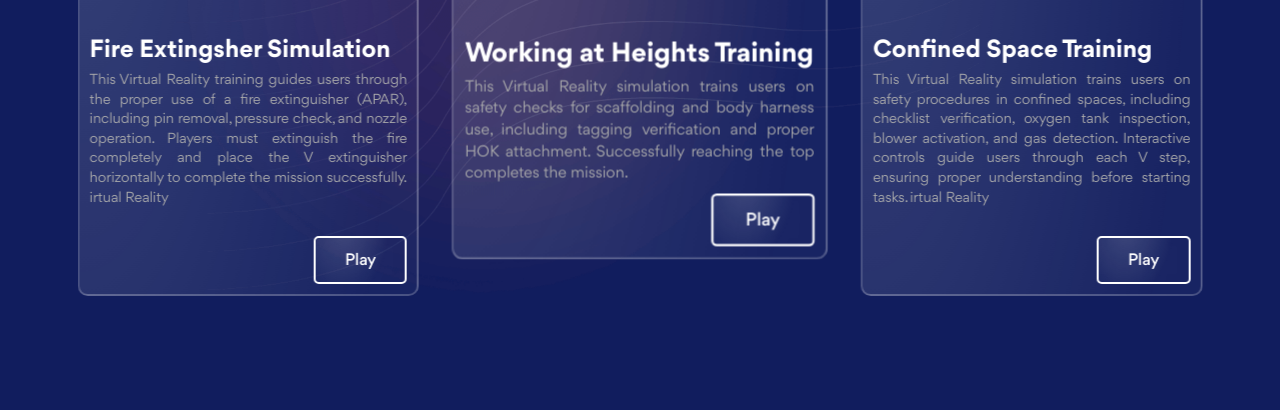
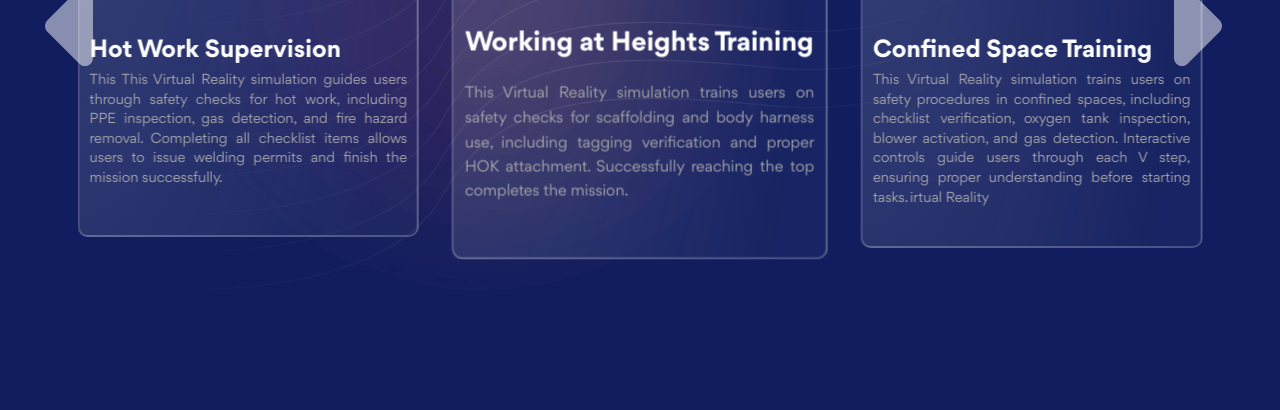
Before and after one commit to rizkitaufiq/augmee-compro, a Laravel app: page / in a window 1280 px wide. Shown: the part 3071-3481 px from the top of the page. Run offline with Laravel 12, Linux system fonts and the light colour scheme; some libraries are stand-ins or nearby versions.

Commit message:
feat: add content

```diff
--- a/resources/views/homepage/portfolio.blade.php
+++ b/resources/views/homepage/portfolio.blade.php
@@ -1,5 +1,6 @@
 <!-- start portfolio items -->
-<section class="live-tranding-area tranding_bg-shape rts-section-gapBottom rt_bg-secondary" id="portfolio">
+<section style="position: relative" class="live-tranding-area tranding_bg-shape rts-section-gapBottom rt_bg-secondary"
+    id="portfolio">
     <div class="container">
         <div class="row">
             <div class="col-12">
@@ -21,25 +22,21 @@
                                     <a href="#portfolio"><img
                                             style="width:100%; height:200px; object-fit:cover; border-radius:8px;"
                                             src="assets/images/product/game/working-at-heights-training.webp"
-                                            loading="lazy" alt="Nft_product"></a>
+                                            loading="lazy" alt="product"></a>
                                 </div>
-                                <div class="product-discription" style="flex-grow:1; margin:1rem 0;">
+                                <div class="product-discription" style="flex-grow:1;">
                                     <div class="product-left">
-                                        <h5 class="title" style="margin:0 0 0.5rem 0;">
+                                        <h5 class="title">
                                             Working at Heights
                                             Training
                                         </h5>
-                                        <p class="price"
-                                            style="margin:0; font-size:14px; line-height:1.4; text-align:justify;">This
+                                        <p class="price" style="margin:0; font-size:14px; text-align:justify;">This
                                             Virtual Reality simulation trains users on safety checks
                                             for scaffolding and
                                             body harness use, including tagging verification and proper HOK attachment.
                                             Successfully reaching the top completes the mission.
                                         </p>
                                     </div>
-                                </div>
-                                <div class="product-right" style="display:flex; justify-content: end;">
-                                    <a href="" class="rts-btn btn-secondary radious-5">Play</a>
                                 </div>
                             </div>
                             <!-- single slider End-->
@@ -53,7 +50,7 @@
                                     <a href="#portfolio"><img
                                             style="width:100%; height:200px; object-fit:cover; border-radius:8px;"
                                             src="assets/images/product/game/confined-space-training.webp" loading="lazy"
-                                            alt="Nft_product"></a>
+                                            alt="product"></a>
                                 </div>
                                 <div class="product-discription" style="flex-grow:1; margin:1rem 0;">
                                     <div class="product-left" style="margin-bottom: 2rem">
@@ -66,13 +63,9 @@
                                             procedures in confined
                                             spaces, including checklist verification, oxygen tank inspection, blower
                                             activation, and gas detection. Interactive controls guide users through each
-
                                             V step, ensuring proper understanding before starting tasks. irtual Reality
                                         </p>
                                     </div>
-                                </div>
-                                <div class="product-right" style="display:flex; justify-content: end;">
-                                    <a href="" class="rts-btn btn-secondary radious-5">Play</a>
                                 </div>
                             </div>
                             <!-- single slider End-->
@@ -86,7 +79,7 @@
                                     <a href="#portfolio"><img
                                             style="width:100%; height:200px; object-fit:cover; border-radius:8px;"
                                             src="assets/images/product/game/fire-extingsher-simulation.webp"
-                                            loading="lazy" alt="Nft_product"></a>
+                                            loading="lazy" alt="product"></a>
                                 </div>
                                 <div class="product-discription" style="flex-grow:1; margin:1rem 0;">
                                     <div class="product-left" style="margin-bottom: 2rem">
@@ -104,8 +97,35 @@
                                         </p>
                                     </div>
                                 </div>
-                                <div class="product-right" style="display:flex; justify-content: end;">
-                                    <a href="" class="rts-btn btn-secondary radious-5">Play</a>
+                            </div>
+                            <!-- single slider End-->
+                        </div>
+
+                        <div class="swiper-slide" style="height:100%; display:flex;">
+                            <!-- single slider -->
+                            <div class="trending-items_wrapper"
+                                style="display:flex; flex-direction:column; justify-content:space-between; height:100%; min-height:450px; padding:1rem; box-sizing:border-box;">
+                                <div class="thumbnail">
+                                    <a href="#portfolio"><img
+                                            style="width:100%; height:200px; object-fit:cover; border-radius:8px;"
+                                            src="assets/images/product/game/hot-work-supervision.webp" loading="lazy"
+                                            alt="product"></a>
+                                </div>
+                                <div class="product-discription" style="flex-grow:1; margin:1rem 0;">
+                                    <div class="product-left" style="margin-bottom: 2rem">
+                                        <h5 class="title" style="margin:0 0 0.5rem 0;">
+                                            Hot Work
+                                            Supervision
+                                        </h5>
+                                        <p class="price"
+                                            style="margin:0; font-size:14px; line-height:1.4;text-align:justify;">This
+                                            This Virtual Reality simulation guides users through safety checks for hot
+                                            work,
+                                            including PPE inspection, gas detection, and fire hazard removal. Completing
+                                            all checklist items allows users to issue welding permits and finish the
+                                            mission successfully.
+                                        </p>
+                                    </div>
                                 </div>
                             </div>
                             <!-- single slider End-->
@@ -113,9 +133,24 @@
 
                     </div>
                     <div class="swiper-pagination"></div>
+
                 </div>
             </div>
         </div>
     </div>
+
+    <svg width="5%" style="position: absolute; top: 50%; left: 6%; transform: translate(-50%, -50%); z-index:2;"
+        xmlns="http://www.w3.org/2000/svg"
+        viewBox="0 0 256 512"><!--!Font Awesome Free v6.7.2 by @fontawesome - https://fontawesome.com License - https://fontawesome.com/license/free Copyright 2025 Fonticons, Inc.-->
+        <path fill="rgba(255,255,255,0.5)"
+            d="M9.4 278.6c-12.5-12.5-12.5-32.8 0-45.3l128-128c9.2-9.2 22.9-11.9 34.9-6.9s19.8 16.6 19.8 29.6l0 256c0 12.9-7.8 24.6-19.8 29.6s-25.7 2.2-34.9-6.9l-128-128z" />
+    </svg>
+
+    <svg width="5%" style="position: absolute; top: 50%; right: 2%; transform: translate(-50%, -50%); z-index:2;"
+        xmlns="http://www.w3.org/2000/svg"
+        viewBox="0 0 256 512"><!--!Font Awesome Free v6.7.2 by @fontawesome - https://fontawesome.com License - https://fontawesome.com/license/free Copyright 2025 Fonticons, Inc.-->
+        <path fill="rgba(255,255,255,0.5)"
+            d="M246.6 278.6c12.5-12.5 12.5-32.8 0-45.3l-128-128c-9.2-9.2-22.9-11.9-34.9-6.9s-19.8 16.6-19.8 29.6l0 256c0 12.9 7.8 24.6 19.8 29.6s25.7 2.2 34.9-6.9l128-128z" />
+    </svg>
 </section>
 <!-- end portfolio items -->
```
